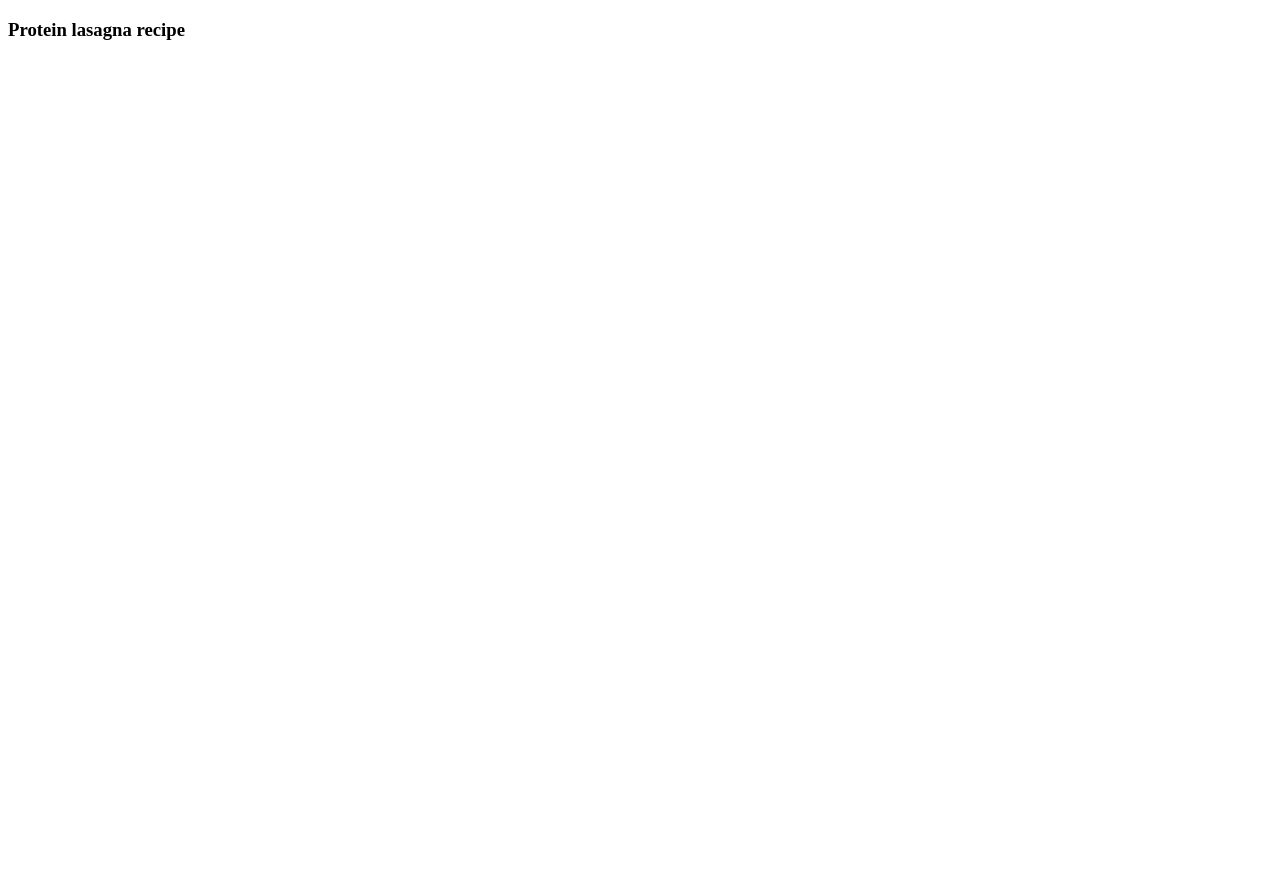
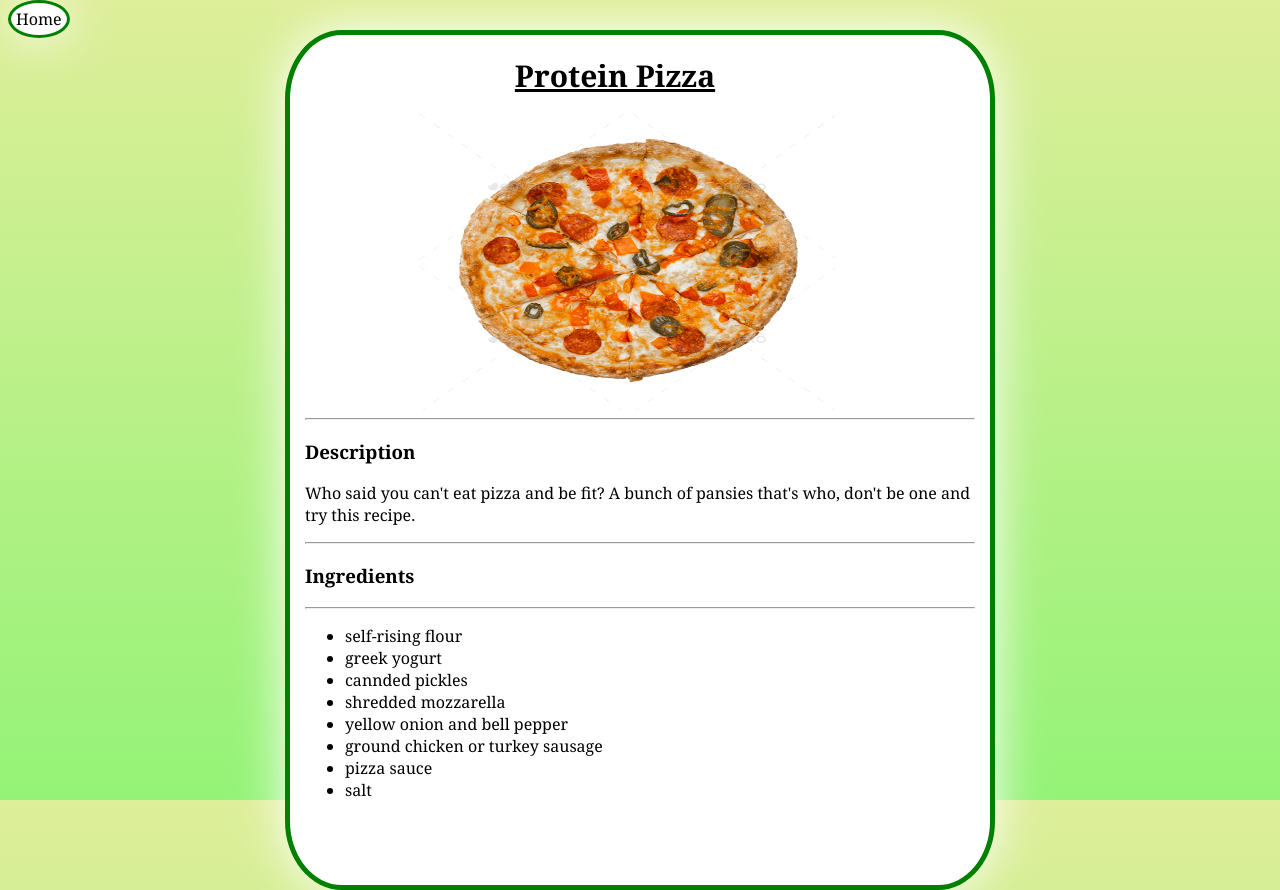
Before and after one commit to JakaAmbrus/Swole_recipes, a plain HTML site: page recipe/protein_pizza.html in a window 1280 px wide. Before the commit the page ends 800 px from the top, so only its background shows below. Drawn offline with Linux system fonts and the light colour scheme.

Commit message:
Finishing touches

```diff
--- a/recipe/protein_pizza.html
+++ b/recipe/protein_pizza.html
@@ -4,12 +4,41 @@
     <meta charset="UTF-8">
     <meta http-equiv="X-UA-Compatible" content="IE=edge">
     <meta name="viewport" content="width=device-width, initial-scale=1.0">
-    <title>Document</title>
+    <title>Protein Lasagna</title>
+    <link rel="stylesheet" href="recipes.css">
 </head>
 <body>
-    <h3>
-        Protein lasagna recipe
-    </h3>
+    <header>
+        <a class="home" href="../index.html">Home</a>
+    </header>
+   <div class="main">
+        <div class="title">
+       <strong> Protein Pizza </strong>
+        </div>
+    <img src="../images/Delicious Pizza Isolated over white background.jpg"    class="image">
+
+       <div class="description">
+        <hr>
+       <h3>Description</h3>
+       <p>Who said you can't eat pizza and be fit? A bunch of pansies that's who, don't be one and try this recipe.</p>
+       <hr>
+       <h3>Ingredients</h3>
+       <hr>
+       <ul>
+        <li>self-rising flour</li>
+        <li>greek yogurt </li>
+        <li>cannded pickles  </li>
+        <li>shredded mozzarella</li>
+        <li>yellow onion and bell pepper </li>
+        <li>ground chicken or turkey sausage</li>
+        <li>pizza sauce </li>
+        <li>salt  </li>
+
+    </ul>
+       </div>
+    </div>
+
+
 
 </body>
 </html>
--- /dev/null
+++ b/recipe/recipes.css
@@ -0,0 +1,60 @@
+html{
+    background: linear-gradient(180deg, #deee99,#94f377);
+    min-height: 100vh;
+    font-family: Cambria, Cochin, Georgia, Times, 'Times New Roman', serif;
+    height: 100%;
+    margin: 0;
+
+}
+.home{
+    border: solid green;
+    background-color: white;
+    padding: 5px;
+    margin-top: 10px;
+    border-radius: 50%;
+    box-shadow: 0px 0px 50px white;
+    text-decoration: none;
+    color: black;
+}
+.main{
+    display: flex;
+    flex-direction: column;
+    align-self: center;
+    top: 10px;
+    width: 700px;
+    height: 850px;
+    align-self: center;
+    margin: 0 auto;
+    background: white;
+    border: solid green 5px;
+    border-radius: 8%;
+    box-shadow: 0px 0px 50px white;
+
+}
+.title{
+    display: flex;
+
+    width: 650px;
+    height: 50px;
+    margin-top: 15px;
+    justify-content: center;
+    font-size: 30px;
+    align-items: center;
+    text-decoration: underline;
+
+}
+img{
+    display: flex;
+    flex-direction: row;
+    margin-top: 10px;
+    margin-left: 125px;
+    width: 420px;
+    height: 300px;
+
+
+
+}
+.description{
+    margin-left: 15px;
+    margin-right: 15px;
+}
--- a/style.css
+++ b/style.css
@@ -1,5 +1,5 @@
 html{
-    background: linear-gradient(180deg, #deee99,#94f377);
+    background: linear-gradient(180deg, #deee99,#85e967);
     min-height: 100vh;
 
     font-family: Cambria, Cochin, Georgia, Times, 'Times New Roman', serif
@@ -17,11 +17,8 @@ display: flex;
 flex-direction: row;
 justify-content: space-around;
 margin-top: 85px;
-
-
-}
-.boarder {
-
+margin-left: 100px;
+margin-right: 100px;
 
 
 }
@@ -38,6 +35,7 @@ margin-top: 85px;
     justify-content: center;
     width: 800px;
     margin: auto;
+
 
 
 
@@ -79,9 +77,6 @@ color: rgb(232, 240, 232);
 
 }
 
-
-
-
 a {
 
 opacity: 0;
@@ -103,6 +98,35 @@ a:hover {
     display: inline;
     object-fit: cover;
     box-shadow: 0px 0px 50px white;
+    border-width: 50px;
+    border-color: darkgreen;
 
 
 }
+.hover_gif{
+    max-width: 250px;
+    max-height: 200px;
+    border: solid;
+    border-color: green;
+    border-width: 3px;
+    box-shadow: 0px 0px 50px white;
+
+}
+.hover_popup {
+    margin-left: 30px;
+}
+.pop{
+    position: absolute;
+    margin-left: 50px;
+    margin-top: 0px;
+    color: green;
+    opacity: 0.25;
+
+}
+.click{
+    position: absolute;
+  top: 35%;
+  left: 30%;
+  color: green;
+  font-size: large;
+}
```
Also changed, not shown: index.html (+23 -33 lines), recipe/protein_ice_cream.html (+33 -4 lines), recipe/protein_lasagna.html (+34 -4 lines), recipe/protein_pancakes.html (+34 -4 lines), recipe/protein_pudding.html (deleted, +0 -15 lines), images/211018_Protein-Pancakes-1.jpg (deleted), images/almond-banana-pancake-with-honey-on-white-background-photo.jpg (added), images/df86xun-e93e5651-0ecb-44e5-89f1-0c548c7dc508.png (deleted), images/lasagna-isolated-white-background-close-up_185193-85990.avif (added), images/spongebob-angry-power-muscles-5geyabrvc81p56gs.gif (added), images/tasty-lasagna-plate-isolated-white-background-50978155.jpg (deleted).
